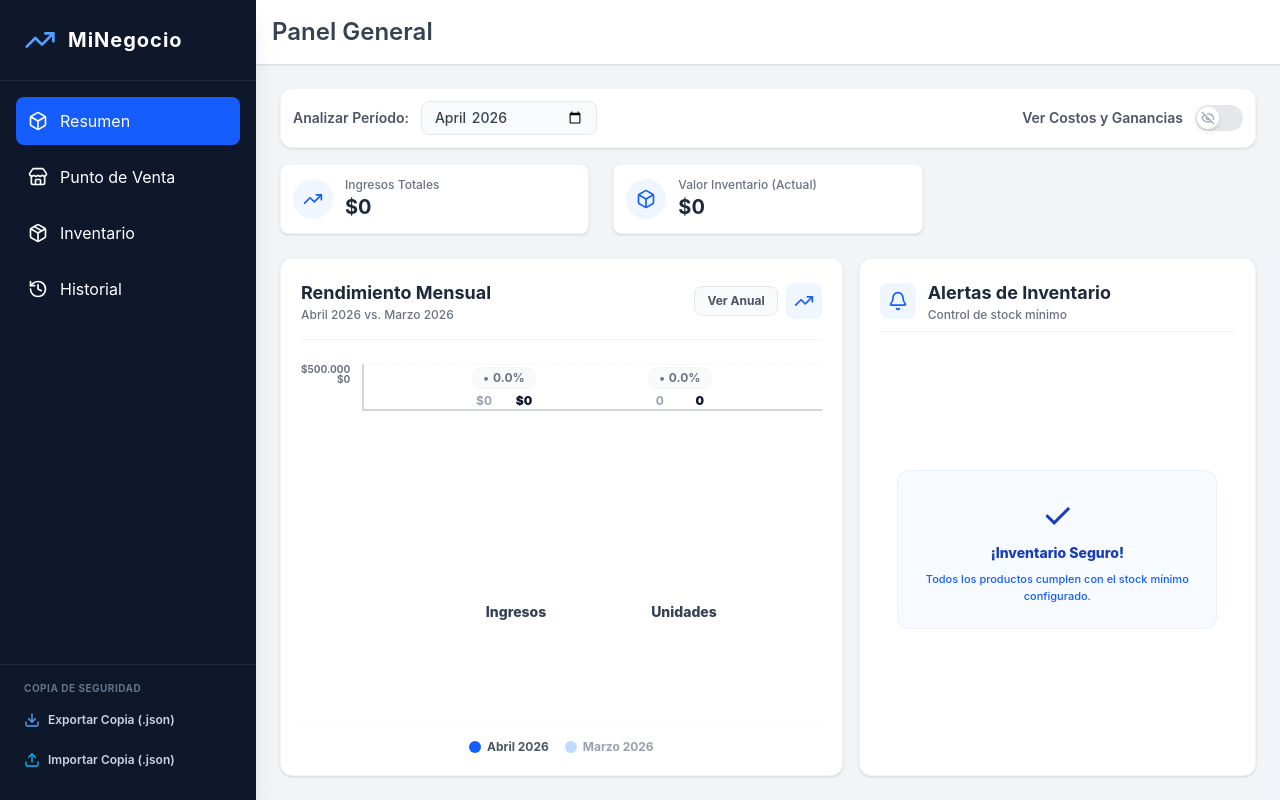
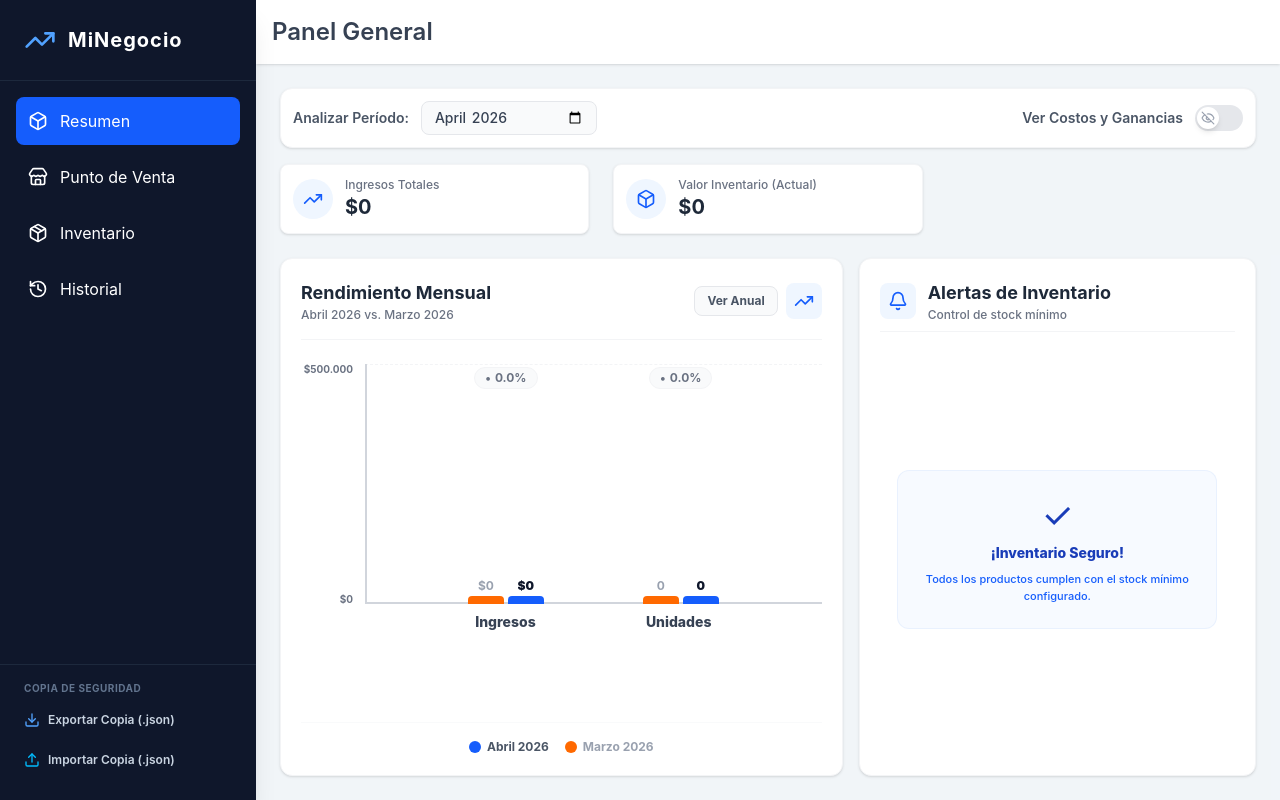
Before and after one commit to dvelezmarulanda-coder/INVENTARIO, a React (Vite) app: page / in a window 1280 px wide. Both pictures are taken after a click on the button "Resumen". Built offline with nearby package versions, Linux system fonts and the light colour scheme.

Commit message:
fix: solucionar colapso de altura en diagrama de barras y aplicar colores de alto contraste

```diff
--- a/src/App.jsx
+++ b/src/App.jsx
@@ -865,12 +865,14 @@ export default function App() {
                 const statsPrevious = isMonthly ? statsM0 : statsY0;
                 const currentLabel = isMonthly ? formatMonthYear(selectedMonth) : `Año ${selectedYear}`;
                 const previousLabel = isMonthly ? formatMonthYear(prevMonth) : `Año ${previousYear}`;
-                const accentColor = isMonthly ? 'bg-blue-600' : 'bg-sky-600';
-                const fadeColor = isMonthly ? 'bg-blue-200' : 'bg-sky-200';
-                const profitAccent = isMonthly ? 'bg-blue-800' : 'bg-slate-700';
-                const profitFade = isMonthly ? 'bg-blue-300' : 'bg-slate-300';
-                const unitsAccent = isMonthly ? 'bg-indigo-600' : 'bg-sky-500';
-                const unitsFade = isMonthly ? 'bg-indigo-200' : 'bg-sky-200';
+
+                // Colores de alta visibilidad y contraste (Azul Eléctrico vs Naranja Vibrante)
+                const accentColor = 'bg-blue-600';
+                const fadeColor = 'bg-orange-500';
+                const profitAccent = 'bg-blue-600';
+                const profitFade = 'bg-orange-500';
+                const unitsAccent = 'bg-blue-600';
+                const unitsFade = 'bg-orange-500';
 
                 // Datos para cada grupo de barras
                 const groups = [
@@ -938,9 +940,9 @@ export default function App() {
                           const steps = Array.from({ length: gridLines + 1 }, (_, i) => i);
 
                           return (
-                            <div className="flex flex-1 min-h-[230px] mt-2">
+                            <div className="flex w-full h-[240px] mt-4">
                               {/* Eje Y — escala */}
-                              <div className="flex flex-col justify-between items-end pr-3 shrink-0 h-full">
+                              <div className="w-16 flex flex-col justify-between items-end pr-3 shrink-0 h-full">
                                 {[...steps].reverse().map((i) => {
                                   const val = step * i;
                                   return (
@@ -1006,7 +1008,7 @@ export default function App() {
 
                         {/* Labels del eje X */}
                         <div className="flex mt-2 shrink-0">
-                          <div className="w-[80px] shrink-0" />
+                          <div className="w-16 shrink-0" />
                           <div className="flex-1 flex justify-evenly">
                             {groups.map((group) => (
                               <span key={group.label} className="text-sm font-extrabold text-gray-700">{group.label}</span>
```
